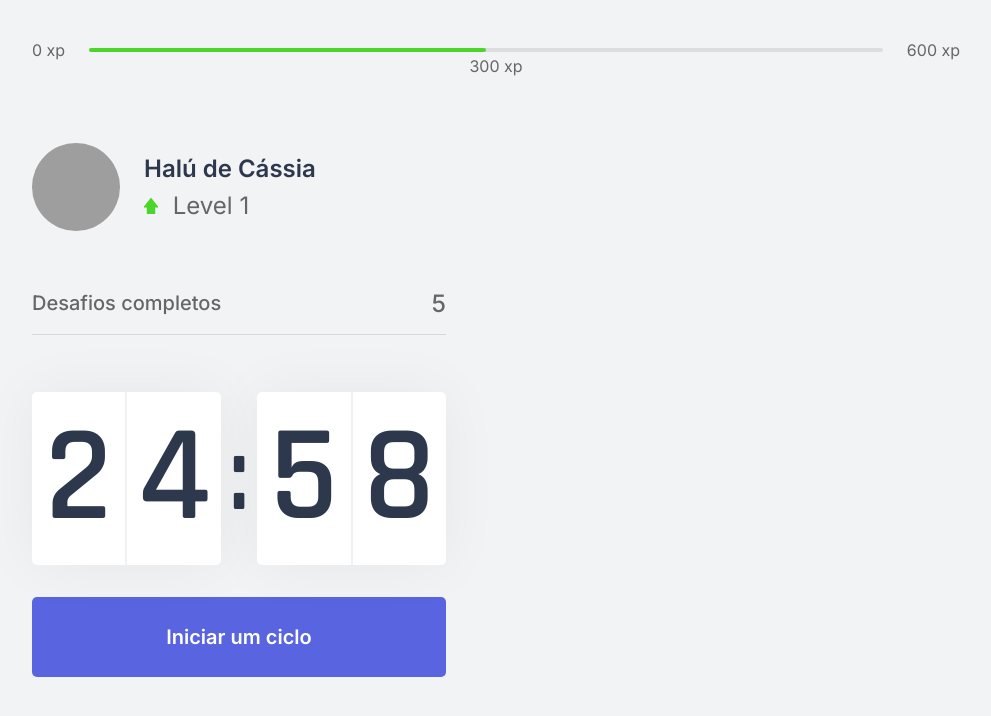
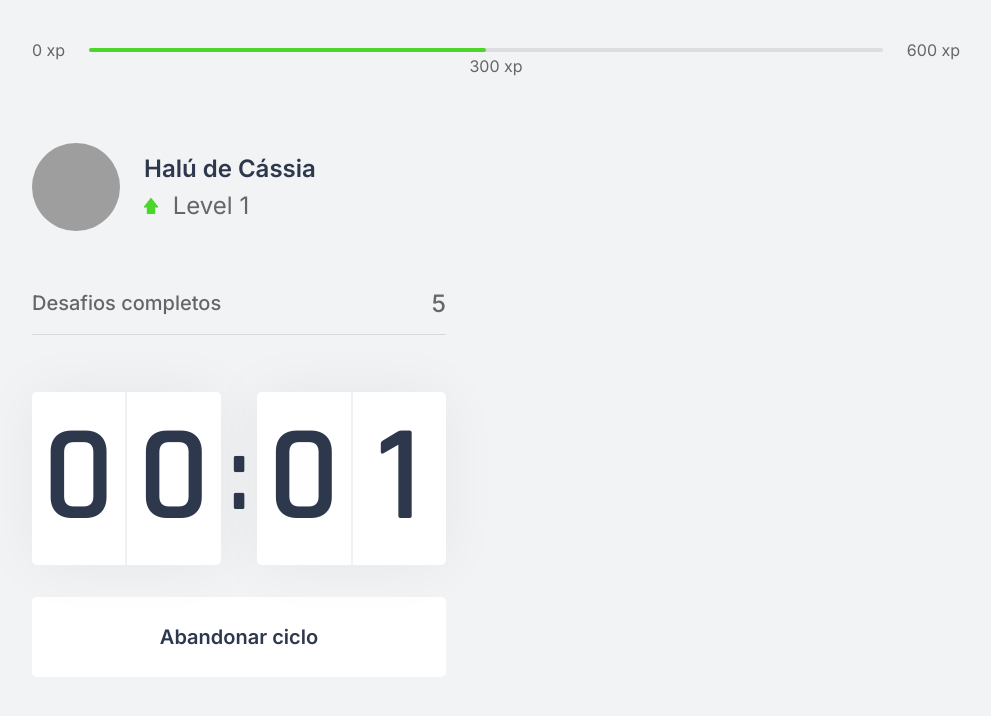
Before and after one commit to HaluDeCassia/remesha-next, a Next.js app: page / in a window 1280 px wide. Both pictures are taken after a click on the button "Iniciar um ciclo". Shown: the top 716 px of the page, without its empty margins (144-1135 px from the left). Built offline with nearby package versions, Linux system fonts and the light colour scheme; grey boxes are pictures that could not be loaded.

Commit message:
feat: finish countdown button

```diff
--- a/src/components/Countdown.tsx
+++ b/src/components/Countdown.tsx
@@ -1,9 +1,12 @@
 import { useEffect, useState } from 'react'
 import styles from '../styles/components/Countdown.module.css'
 
+let countdownTimeout: NodeJS.Timeout
+
 export function Countdown() {
-  const [time, setTime] = useState(25 * 60)
-  const [active, setActive] = useState(false)
+  const [time, setTime] = useState(0.05 * 60)
+  const [isActive, setIsActive] = useState(false)
+  const [hasFinished, setHasFinished] = useState(false)
 
   const minutes = Math.floor(time / 60)
   const seconds = Math.floor(time % 60)
@@ -12,14 +15,23 @@
   const [secondLeft, secondRight] = String(seconds).padStart(2, '0').split('')
 
   const startCountdown = () => {
-    setActive(true)
+    setIsActive(true)
+  }
+
+  const resetCountdown = () => {
+    clearTimeout(countdownTimeout)
+    setIsActive(false)
+    setTime(0.05 * 60)
   }
 
   useEffect(() => {
-    if (active && time > 0) {
-      setTimeout(() => setTime(time - 1), 1000)
+    if (isActive && time > 0) {
+      countdownTimeout = setTimeout(() => setTime(time - 1), 1000)
+    } else if (isActive && time === 0) {
+      setHasFinished(true)
+      setIsActive(false)
     }
-  }, [active, time])
+  }, [isActive, time])
 
   return (
     <div>
@@ -34,9 +46,31 @@
           <span>{secondRight}</span>
         </div>
       </div>
-      <button type="button" onClick={startCountdown}className={styles.countdownButton}>
-        Iniciar um ciclo
-      </button>
+      {hasFinished ? (
+        <button
+          disabled
+          className={styles.countdownButton}
+        >
+          Ciclo encerrado
+        </button>
+      ) : (isActive ? (
+          <button
+            type="button"
+            className={`${styles.countdownButton} ${styles.countdownButtonActive}`}
+            onClick={resetCountdown}
+          >
+            Abandonar ciclo
+          </button>
+        ) : (
+          <button
+            type="button"
+            className={styles.countdownButton}
+            onClick={startCountdown}
+          >
+            Iniciar um ciclo
+          </button>
+        )
+      )}
     </div>
   )
 }
--- a/src/styles/components/Countdown.module.css
+++ b/src/styles/components/Countdown.module.css
@@ -57,9 +57,26 @@
   font-size: 1.25rem;
   font-weight: 600;
 
-  transition: background-color 0.2s ease;
+  transition: background-color 0.2s;
 }
 
-.countdownButton:hover {
+.countdownButton:disabled {
+  background-color: var(--white);
+  color: var(--text);
+  cursor: not-allowed;
+}
+
+.countdownButton:not(:disabled):hover {
   background-color: var(--blue-dark);
 }
+
+
+.countdownButtonActive {
+  background-color: var(--white);
+  color: var(--title);
+}
+
+.countdownButtonActive:hover {
+  background-color: var(--red);
+  color: var(--white);
+}
```
